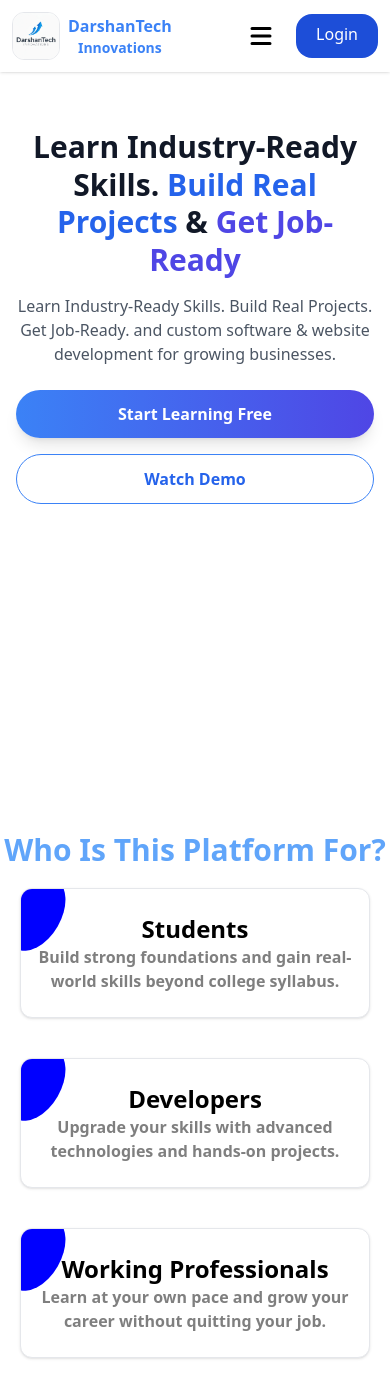
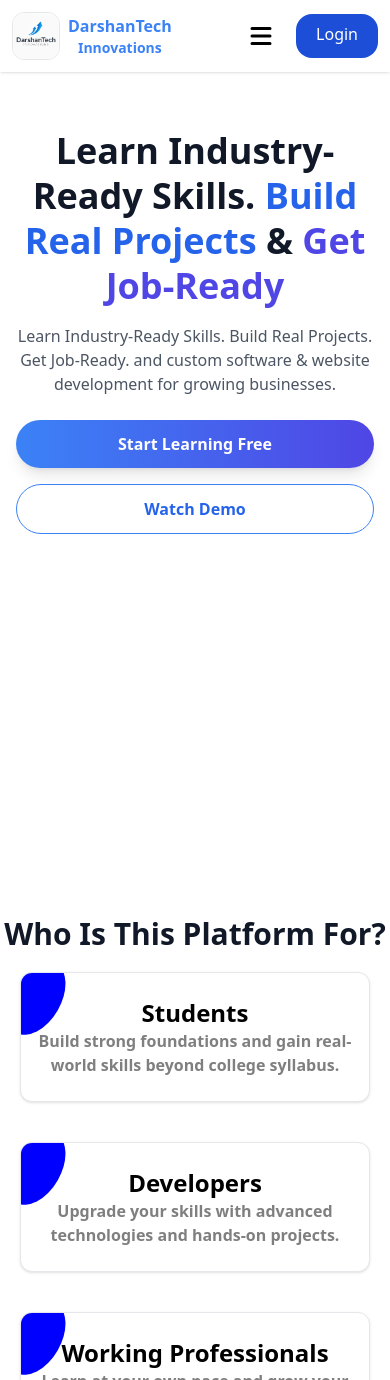
Before and after one commit to Darshan-M-sys/Darshan_tech_client, a React (Create React App) app: page /training in a window 390 px wide. Shown: the top 1380 px of the page. Built offline with nearby package versions, Linux system fonts and the light colour scheme; no server answers.

Commit message:
Updated index.html,

```diff
--- a/src/components/home/Main.jsx
+++ b/src/components/home/Main.jsx
@@ -207,7 +207,7 @@ const Main = () => {
               Smart Tech Solutions 🚀
             </span>
 
-            <h1 className="text-3xl sm:text-4xl lg:text-5xl font-extrabold
+            <h1 className="text-4xl sm:text-4xl lg:text-5xl font-extrabold
               text-gray-900 leading-tight">
               Smart Software for{" "}
               <span className="text-blue-600">Smart Business</span> &{" "}
--- a/src/components/lms/Header.jsx
+++ b/src/components/lms/Header.jsx
@@ -139,10 +139,10 @@ return (
     <p>Profile</p>
    </div> </Link>
 
-   <div className="flex justify-center items-center gap-3 font-semibold hover:text-blue-500 transition-all duration-300 cursor-pointer">
+   <Link to="/training/dashboard" className="flex justify-center items-center gap-3 font-semibold hover:text-blue-500 transition-all duration-300 cursor-pointer">
     <p><MdOutlineDashboardCustomize/></p>
     <p>Dashboard</p>
-   </div>
+   </Link>
 
    <div onClick={handleLogout} className="flex   items-center gap-3 font-semibold hover:text-blue-500 transition-all duration-300 cursor-pointer text-red-500">
     <p><AiOutlineLogout /></p>
@@ -162,7 +162,7 @@ return (
     <Link to="/about" className="font-semibold text-sm text-black hover:text-blue-500 transition duration-300 border-animation " >About Us</Link>
     <Link to="/contactUs" className="font-semibold text-sm text-black hover:text-blue-500 transition duration-300 border-animation " >Contact US</Link>
     <Link to="/training/profile" className="font-semibold text-sm text-black hover:text-blue-500 transition duration-300 border-animation " >Profile</Link>
-    <Link to="/training/dashboard" className="font-semibold text-sm text-black hover:text-blue-500 transition duration-300 border-animation " >DashBoard</Link>
+    <Link to="/training/dashboard" className="font-semibold text-sm text-black hover:text-blue-500 transition duration-300 border-animation " >Dashboard</Link>
 
 
     </nav>
--- a/src/components/lms/Main.jsx
+++ b/src/components/lms/Main.jsx
@@ -176,7 +176,7 @@ const ourCourses = [
 
     <main >
 
-     <section className=" min-h-[90vh] from-blue-50 via-white to-indigo-50">
+     <section className=" min-h-[100vh] lg:min-h-[90vh] from-blue-50 via-white to-indigo-50">
         <div className="max-w-7xl mx-auto px-4 sm:px-6 py-14 sm:py-20
           flex flex-col-reverse lg:flex-row items-center gap-10 lg:gap-16">
 
@@ -187,7 +187,7 @@ const ourCourses = [
               Smart Tech Skills 🚀
             </span>
 
-            <h1 className="text-3xl sm:text-4xl lg:text-5xl font-extrabold
+            <h1 className="text-4xl sm:text-4xl lg:text-5xl font-extrabold
               text-gray-900 leading-tight">
               Learn Industry-Ready Skills.{" "}
               <span className="text-blue-600">Build Real Projects</span> &{" "}
@@ -230,7 +230,7 @@ const ourCourses = [
       </section>
 
     <div>
-      <h1 className="text-3xl text-center md:text-4xl font-bold text-blue-400 mb-5">
+      <h1 className="text-3xl text-center md:text-4xl font-bold text-gray-900 mb-5">
         Who Is This Platform For?
       </h1>
       <div className="flex flex-col md:flex-row justify-center items-center  gap-10  mx-5 lg:mx-2">
--- a/src/components/lms/ResetPassword.jsx
+++ b/src/components/lms/ResetPassword.jsx
@@ -48,17 +48,17 @@ const data = await axios.post(`${API_URL}/user/reset_password`,{email:state.emai
  <h1 className='text-black font-semibold text-center text-xl'>
 Reset Password
  </h1>
- <div className="flex flex-col gap-10" >
+ <div className="flex flex-col max-w-[300px] gap-10" >
   <div>
  <label className="m-1" htmlFor="password1"> New Password</label>
- <div className="w-[400px] border rounded-xl flex items-center ">
+ <div className="w-[300px] border rounded-xl flex items-center ">
  <input value={password1}  onChange={(e)=>setPassword1(e.target.value)} className="w-full p-2 rounded-l-xl text-xl  focus:outline-none  border-r-none "  type={!hide?"password":"text"}  placeholder="XXXXXXXXXXX" />
  <span onClick={hide?()=>setHide(false):()=>setHide(true)} className=" px-2 border-l-[1px] py-3 cursor-pointer">{!hide?<IoEyeOff/>:<IoEye/>}</span>
  </div>
  </div>
  <div>
  <label className="m-1" htmlFor="password1">Confirm Password</label>
- <div className="w-[400px] border rounded-xl flex items-center ">
+ <div className="w-[300px] border rounded-xl flex items-center ">
  <input className="w-full p-2 rounded-l-xl text-xl  focus:outline-none  border-r-none "type={!hide1?"password":"text"}  onChange={(e)=>setPassword2(e.target.value)}   value={password2}  placeholder="XXXXXXXXXXX" />
  <span onClick={hide1?()=>setHide1(false):()=>setHide1(true)} className=" px-2   border-l-[1px] py-3">{!hide1?<IoEyeOff/>:<IoEye/>}</span>
  </div>
```
